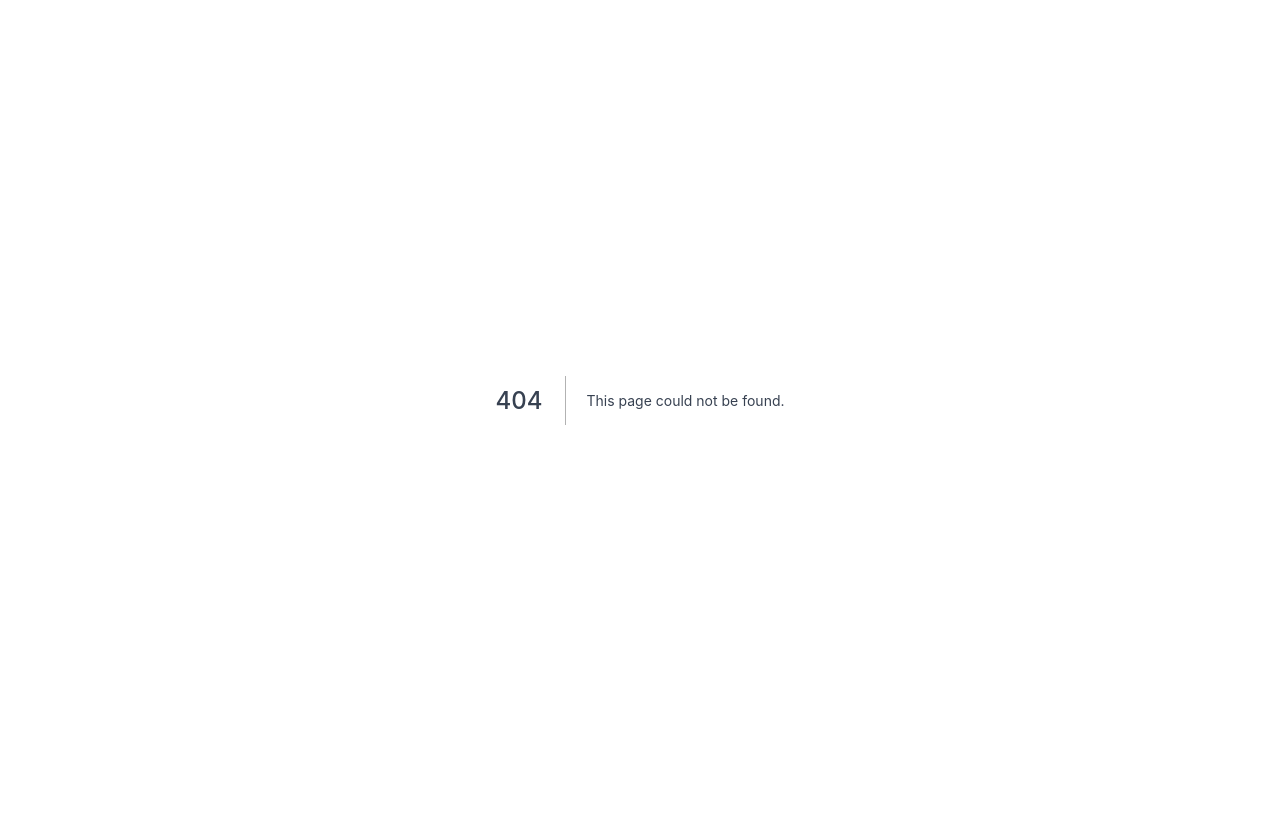
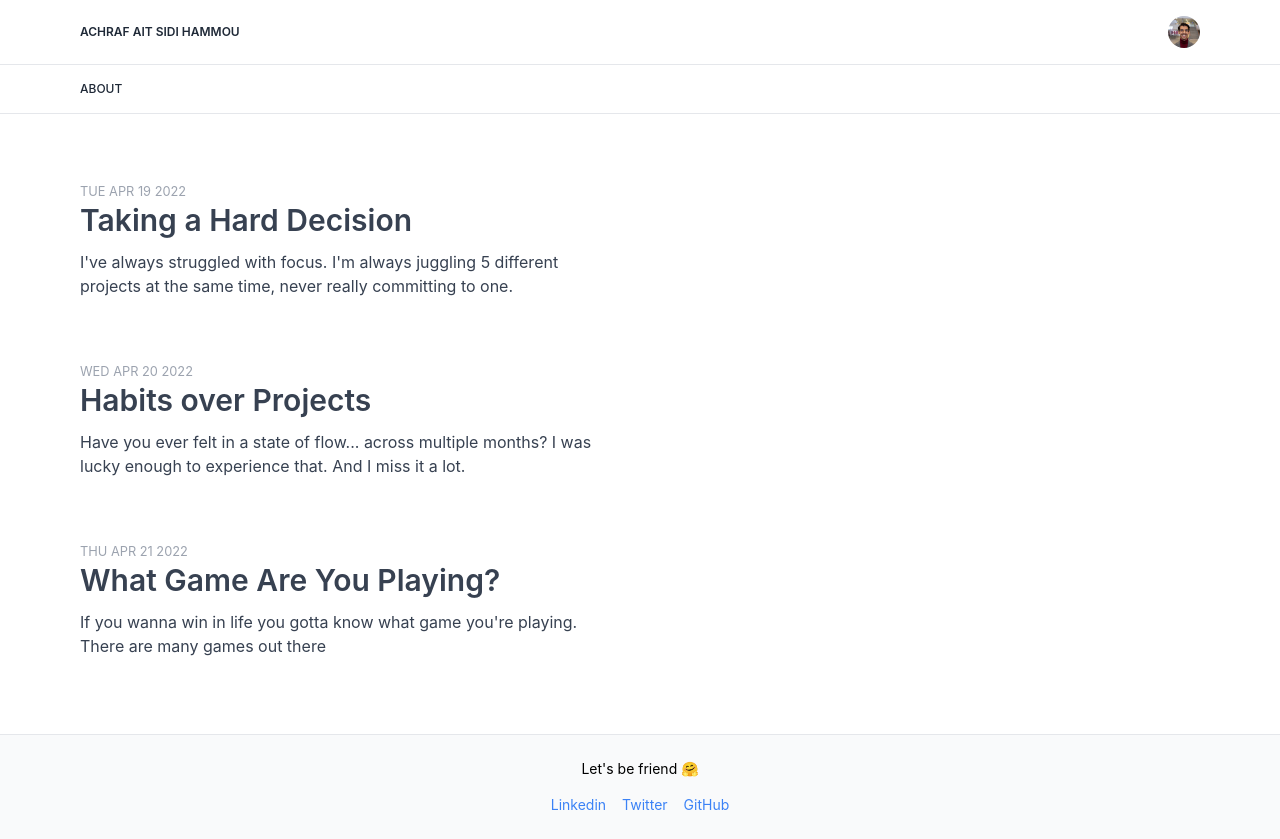
Before and after one commit to AchrafAsh/achrafash.com, a Next.js app: page /daily in a window 1280 px wide. Before the commit this address had no page. Before the commit the page ends 800 px from the top, so only its background shows below. Built offline with nearby package versions, Linux system fonts and the light colour scheme.

Commit message:
✨ add hard coded index page

```diff
--- /dev/null
+++ b/src/pages/daily/index.tsx
@@ -0,0 +1,58 @@
+import { Layout } from '@/components/layout'
+import type { NextPage } from 'next'
+import Link from 'next/link'
+
+const DailyIndexPage: NextPage<{ posts: any[] }> = ({ posts }) => (
+    <Layout>
+        <main className='max-w-6xl mx-auto p-4 flex flex-col space-y-12'>
+            {posts &&
+                posts.map((post, index) => (
+                    <Link key={index} href={`daily/${post.slug}`} passHref>
+                        <div className='cursor-pointer max-w-lg'>
+                            <small className='uppercase text-gray-400'>
+                                {new Date(post.publishedAt).toDateString()}
+                            </small>
+                            <h4>{post.title}</h4>
+                            <p>{post.excerpt}</p>
+                        </div>
+                    </Link>
+                ))}
+        </main>
+    </Layout>
+)
+
+function getAllPosts() {
+    return [
+        {
+            slug: '001',
+            title: 'Taking a Hard Decision',
+            excerpt:
+                "I've always struggled with focus. I'm always juggling 5 different projects at the same time, never really committing to one.",
+            publishedAt: new Date('2022-4-19').toJSON()
+        },
+        {
+            slug: '002',
+            title: 'Habits over Projects',
+            excerpt:
+                'Have you ever felt in a state of flow... across multiple months? I was lucky enough to experience that. And I miss it a lot.',
+            publishedAt: new Date('2022-4-20').toJSON()
+        },
+        {
+            slug: '003',
+            title: 'What Game Are You Playing?',
+            excerpt:
+                "If you wanna win in life you gotta know what game you're playing. There are many games out there",
+            publishedAt: new Date('2022-4-21').toJSON()
+        }
+    ]
+}
+
+export const getStaticProps = () => {
+    const posts = getAllPosts()
+
+    return {
+        props: { posts }
+    }
+}
+
+export default DailyIndexPage
```
